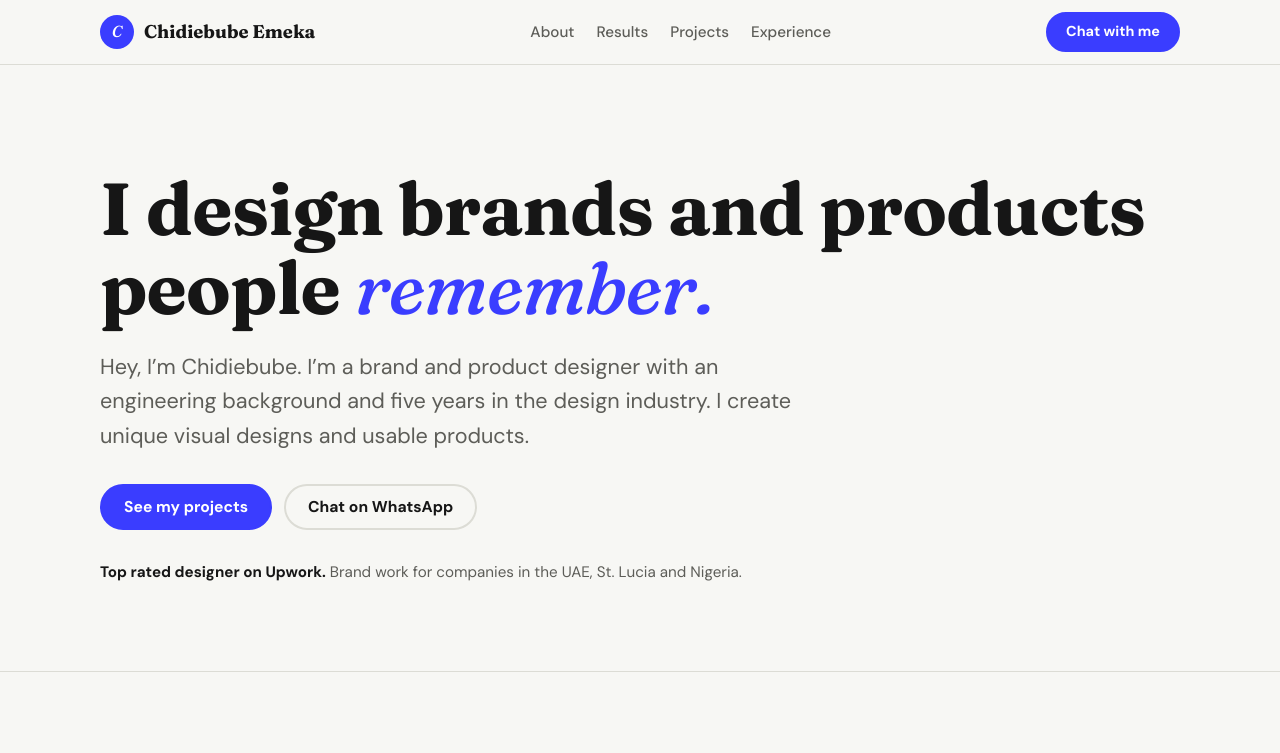
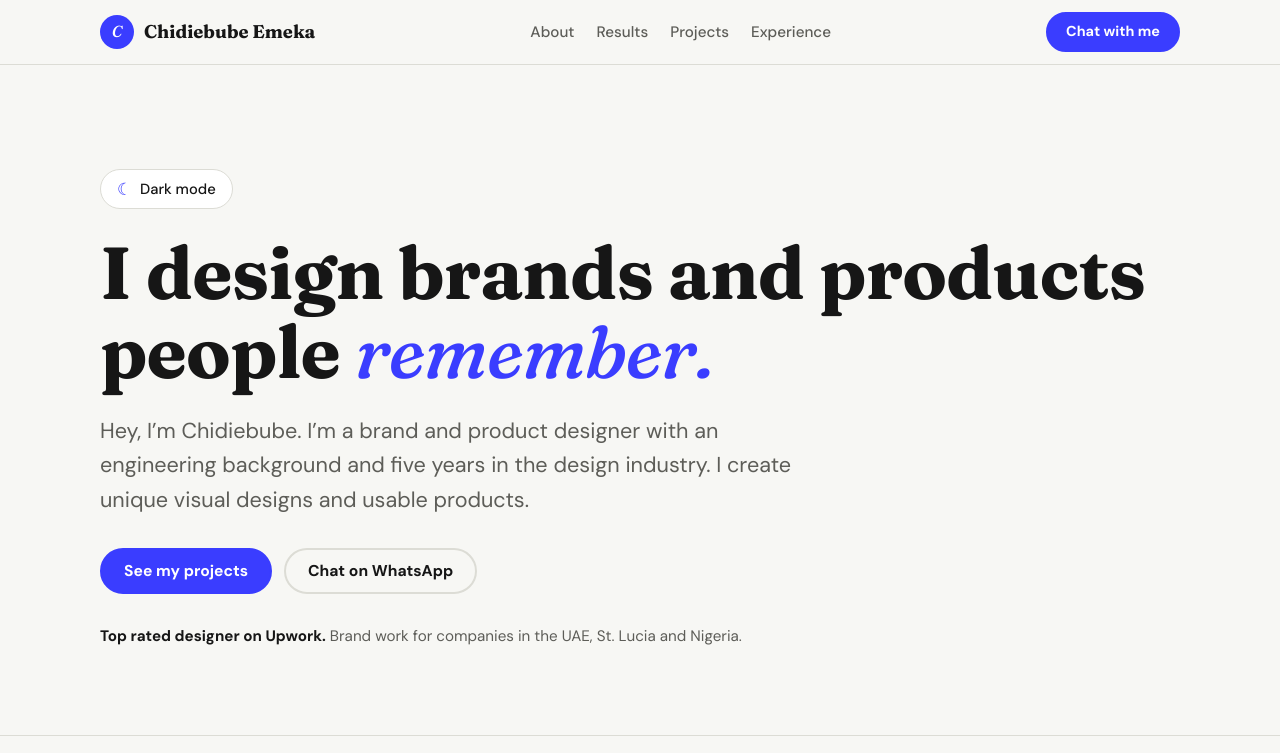
Before and after one commit to Dahnielux/chidiebube, a plain HTML site: page index (1).html in a window 1280 px wide. Shown: the top 753 px of the page. Drawn offline with Linux system fonts and the light colour scheme.

Commit message:
Add files via upload

```diff
--- a/index (1).html
+++ b/index (1).html
@@ -110,6 +110,10 @@ section{padding:clamp(48px,8vw,88px) 0;border-top:1px solid var(--line)}
 .skills{display:flex;flex-wrap:wrap;gap:10px;margin-top:26px;padding:0;list-style:none}
 .skills li{padding:8px 16px;border-radius:999px;border:1px solid var(--line);background:var(--card);font-size:.92rem}
 
+/* theme toggle */
+.theme-btn{display:inline-flex;align-items:center;gap:8px;min-height:40px;padding:0 16px;margin-bottom:24px;border-radius:999px;border:1px solid var(--line);background:var(--card);color:var(--fg);font:500 .92rem var(--font-body);cursor:pointer;transition:border-color .15s}
+.theme-btn:hover{border-color:var(--accent)}
+.theme-btn .ti{font-size:1.05rem;line-height:1;color:var(--accent)}
 /* photos */
 .hero-grid{display:grid;grid-template-columns:1fr;gap:clamp(28px,6vw,64px);align-items:center}
 .portrait,.photo,.gallery figure{margin:0;overflow:hidden;border:1px solid var(--line);background:var(--card)}
@@ -151,6 +155,7 @@ footer .wrap{display:flex;flex-wrap:wrap;justify-content:space-between;gap:10px}
 <main>
 <section class="hero" style="border-top:0">
   <div class="wrap hero-grid"><div class="hero-text">
+    <button type="button" class="theme-btn" id="themeBtn" aria-pressed="false"><span class="ti" aria-hidden="true">☾</span><span class="tl">Dark mode</span></button>
     <h1>I design brands and products people <em>remember.</em></h1>
     <p class="lead">Hey, I’m Chidiebube. I’m a brand and product designer with an engineering background and five years in the design industry. I create unique visual designs and usable products.</p>
     <div class="cta-row">
@@ -257,5 +262,16 @@ footer .wrap{display:flex;flex-wrap:wrap;justify-content:space-between;gap:10px}
 </main>
 
 <footer><div class="wrap"><span>© 2026 Chidiebube Emeka</span><span>+234 902 575 7713</span></div></footer>
+<script>
+(function(){
+  var r=document.documentElement,b=document.getElementById('themeBtn');
+  if(!b)return;
+  function cur(){var t=r.getAttribute('data-theme');if(t)return t;return window.matchMedia&&matchMedia('(prefers-color-scheme: dark)').matches?'dark':'light';}
+  function paint(){var d=cur()==='dark';b.setAttribute('aria-pressed',String(d));b.querySelector('.ti').textContent=d?'☀':'☾';b.querySelector('.tl').textContent=d?'Light mode':'Dark mode';}
+  try{var s=localStorage.getItem('theme');if(s==='dark'||s==='light')r.setAttribute('data-theme',s);}catch(e){}
+  b.addEventListener('click',function(){var n=cur()==='dark'?'light':'dark';r.setAttribute('data-theme',n);try{localStorage.setItem('theme',n);}catch(e){}paint();});
+  paint();
+})();
+</script>
 </body>
 </html>
```
